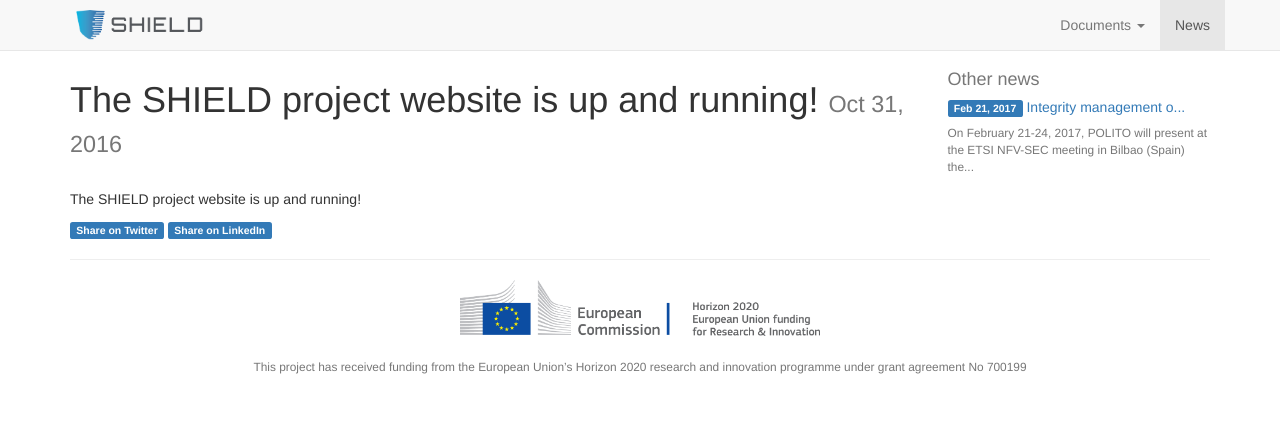
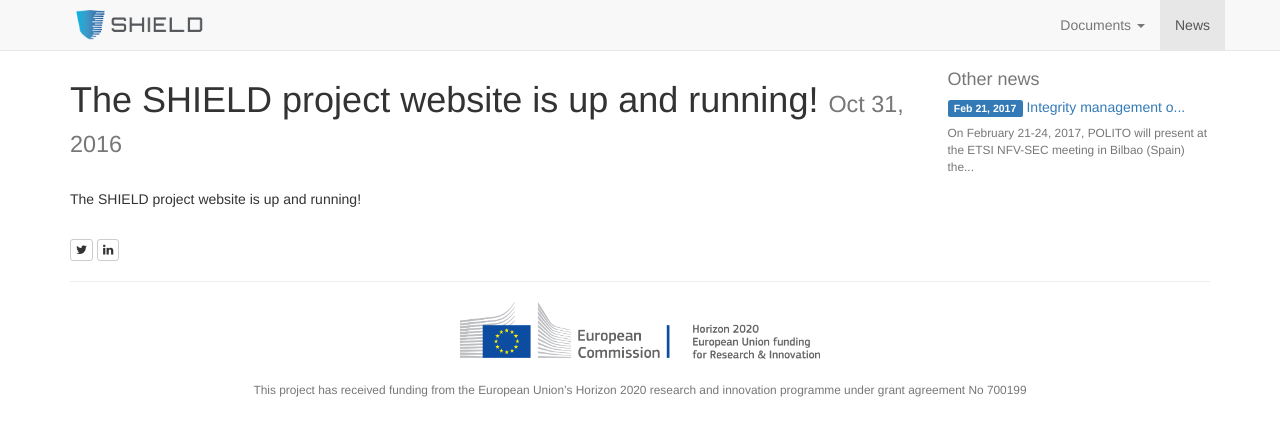
Before and after one commit to torsec/shield-h2020, a Jekyll site: the page built from _news/2016-10-31-the-shield-project-website-is-up-and-running.md, in a window 1280 px wide. Shown: the top 436 px of the page. Built offline with Jekyll 4.4.1, drawn with Linux system fonts in a browser that asks for light colours; comment, search, counter and statistics services are not loaded.

Commit message:
Updated news layout with icons for share

```diff
--- a/_layouts/news.html
+++ b/_layouts/news.html
@@ -19,12 +19,17 @@
       <br/>
 	  {{ content }}
     </article>
-      <a target="blank"
-         href="https://twitter.com/intent/tweet?text={{ page.title }}&url=https://www.shield-h2020.eu{{ page.url }}&via={{ site.twitter_username }}&related={{ site.twitter_username }}&hashtags=shield-h2020,H2020"
-         class="label label-primary">Share on Twitter</a>
-      <a target="blank"
-         href="https://www.linkedin.com/shareArticle?mini=True&title={{ page.title }}&url=https://www.shield-h2020.eu{{ page.url }}&source=SHIELD-H2020"
-         class="label label-primary">Share on LinkedIn</a>
+	<br/>
+    <a target="blank"
+	  href="https://twitter.com/intent/tweet?text={{ page.title }}&url=https://www.shield-h2020.eu{{ page.url }}&via={{ site.twitter_username }}&related={{ site.twitter_username }}&hashtags=shield-h2020,H2020"
+      class="btn btn-default btn-xs">
+	  <i class="fa fa-twitter" aria-hidden="true"></i>
+	</a>
+    <a target="blank"
+      href="https://www.linkedin.com/shareArticle?mini=True&title={{ page.title }}&url=https://www.shield-h2020.eu{{ page.url }}&source=SHIELD-H2020"
+      class="btn btn-default btn-xs">
+	  <i class="fa fa-linkedin" aria-hidden="true"></i>
+	</a>
   </div>
   <div class="col-sm-3 text-muted" style="font-size: 85%">
     <h4>Other news</h4>
```
